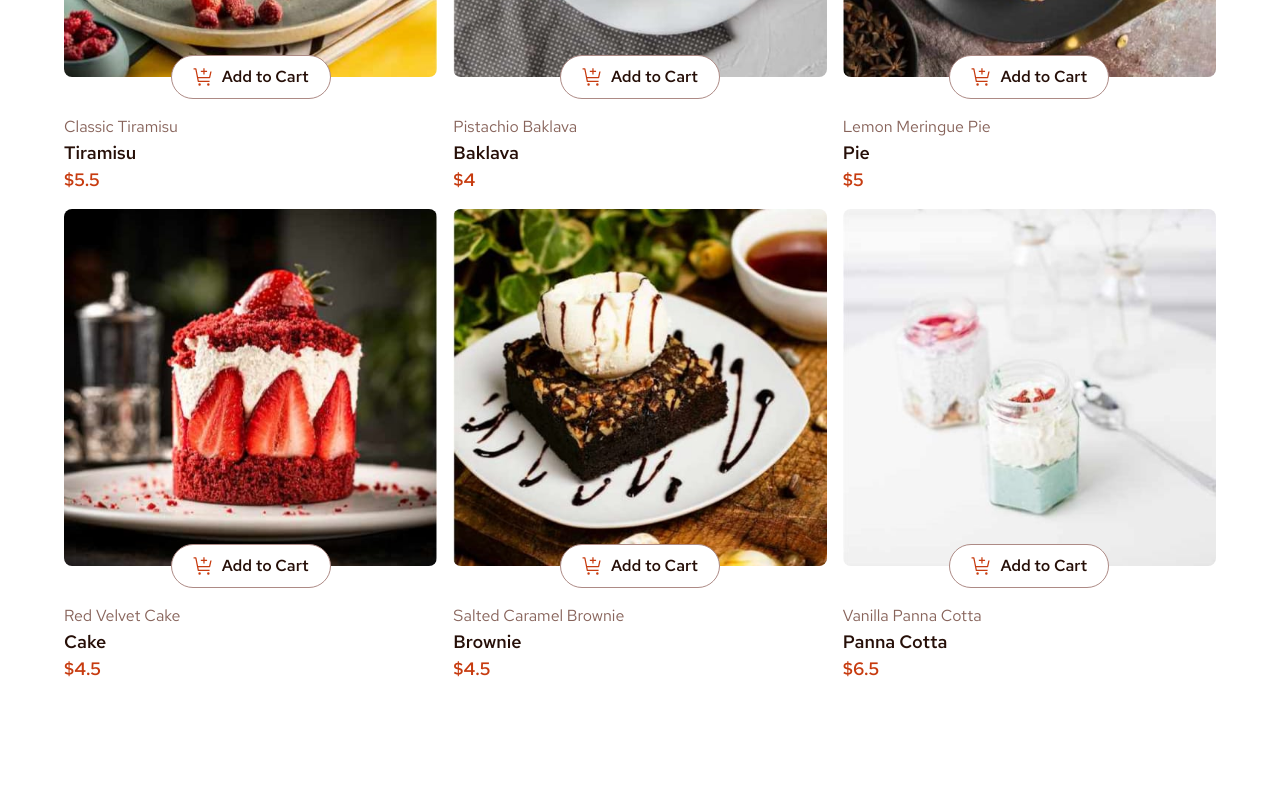
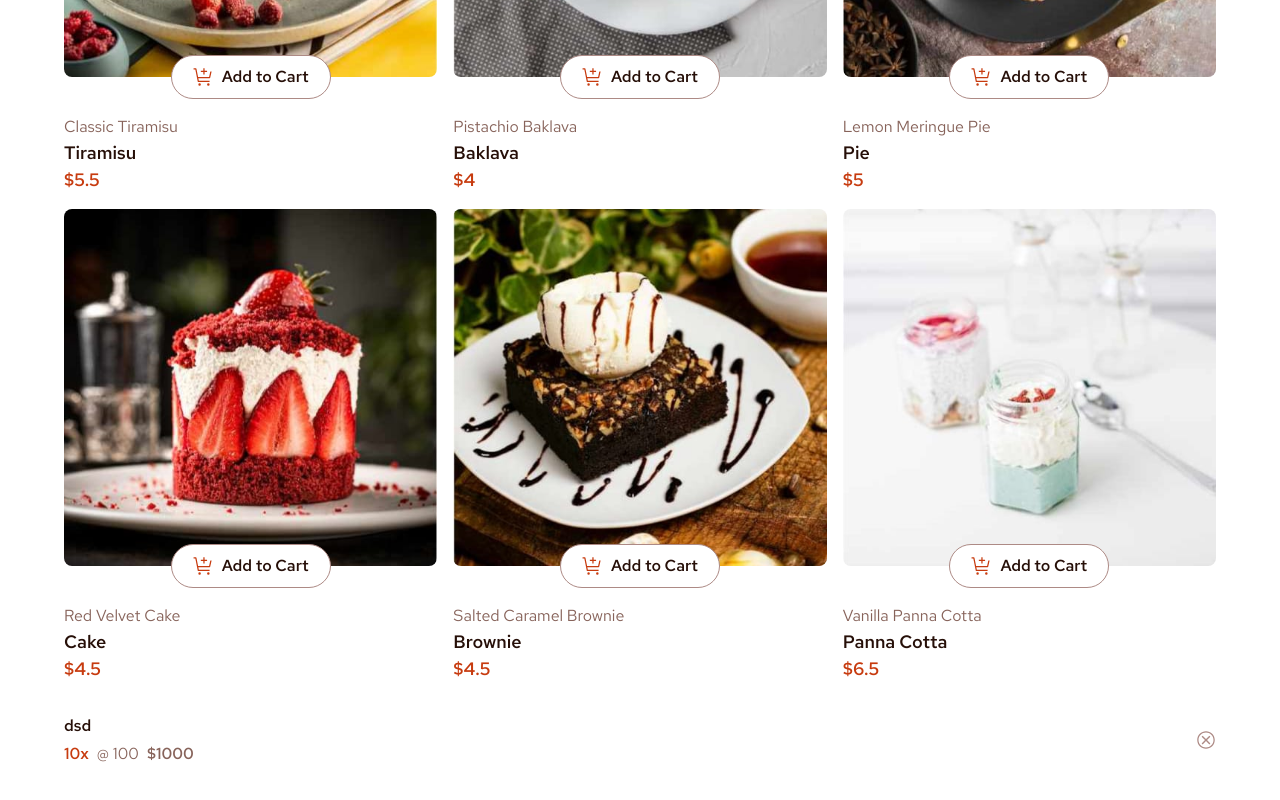
Before and after one commit to ZTanvir/frontend-mentor-product-list-with-cart, a React (Vite) app: page / in a window 1280 px wide. Shown: the part 913-1713 px from the top of the page. Before the commit the page ends 1659 px from the top, so only its background shows below. Built offline with nearby package versions, Linux system fonts and the light colour scheme; data requests are answered from the project's data file.

Commit message:
add style to cart card item

```diff
--- a/src/App.css
+++ b/src/App.css
@@ -159,6 +159,29 @@ main {
   border: 1px solid var(--color-red);
   font-weight: 500;
 }
+
+/* cart */
+/* cart item */
+.cartItem-container .cartItemImg:hover {
+  cursor: pointer;
+}
+.cartItem-container .cartItemName {
+  color: var(--color-rose-900);
+}
+.cartItem-container :is(.cartItemName, .cartItemQty, .cartItemTotal) {
+  font-weight: 600;
+}
+.cartItemQty {
+  color: var(--color-red);
+}
+.cartItemPrice {
+  color: var(--color-rose-500);
+  font-weight: 400;
+}
+.cartItemTotal {
+  color: var(--color-rose-500);
+}
+
 [data-stack] {
   --gutter: initial;
   display: flex;
@@ -172,6 +195,10 @@ main {
   align-items: center;
   gap: var(--gutter, 0px);
 }
+[data-inline~="space-between"] {
+  justify-content: space-between;
+}
+
 [data-split] {
   --gutter: initial;
   display: grid;
--- /dev/null
+++ b/src/components/cartCard.jsx
@@ -0,0 +1,32 @@
+import { useRef } from "react";
+import iconRemoveItem from "../assets/images/icon-remove-item.svg";
+import iconRemoveItemHover from "../assets/images/icon-remove-item-hover.svg";
+
+const CartCard = ({ name, qty, price }) => {
+  const totalPrice = qty * price;
+  const cartRemoveIconEl = useRef();
+
+  return (
+    <section data-inline="space-between" className="cartItem-container">
+      <div data-stack style={{ "--gutter": ".25rem" }}>
+        <p className="cartItemName">{name}</p>
+        <div data-inline style={{ "--gutter": ".5rem" }}>
+          <span className="cartItemQty">{qty}x</span>
+          <span className="cartItemPrice">@ {price}</span>
+          <span className="cartItemTotal">${totalPrice}</span>
+        </div>
+      </div>
+      <img
+        onMouseOver={(e) =>
+          (cartRemoveIconEl.current.src = iconRemoveItemHover)
+        }
+        onMouseOut={(e) => (cartRemoveIconEl.current.src = iconRemoveItem)}
+        className="cartItemImg"
+        ref={cartRemoveIconEl}
+        src={iconRemoveItem}
+        alt="remove item from cart"
+      />
+    </section>
+  );
+};
+export default CartCard;
--- /dev/null
+++ b/src/components/cartList.jsx
@@ -0,0 +1,2 @@
+const CartList = () => {};
+export default CartList;
--- a/src/components/productList.jsx
+++ b/src/components/productList.jsx
@@ -1,5 +1,6 @@
 import { useProducts } from "../context/ProductContext";
 import ProductCard from "./productCard";
+import CartCard from "./cartCard";
 
 const ProductList = () => {
   const { products, error, isLoading } = useProducts();
@@ -21,6 +22,9 @@ const ProductList = () => {
             <ProductCard key={index} product={product} />
           ))}
       </div>
+      <div>
+        <CartCard name="dsd" qty={10} price={100} />
+      </div>
     </div>
   );
 };
```
Also changed, not shown: src/assets/images/icon-remove-item-hover.svg (added), src/assets/images/icon-remove-item.svg.
